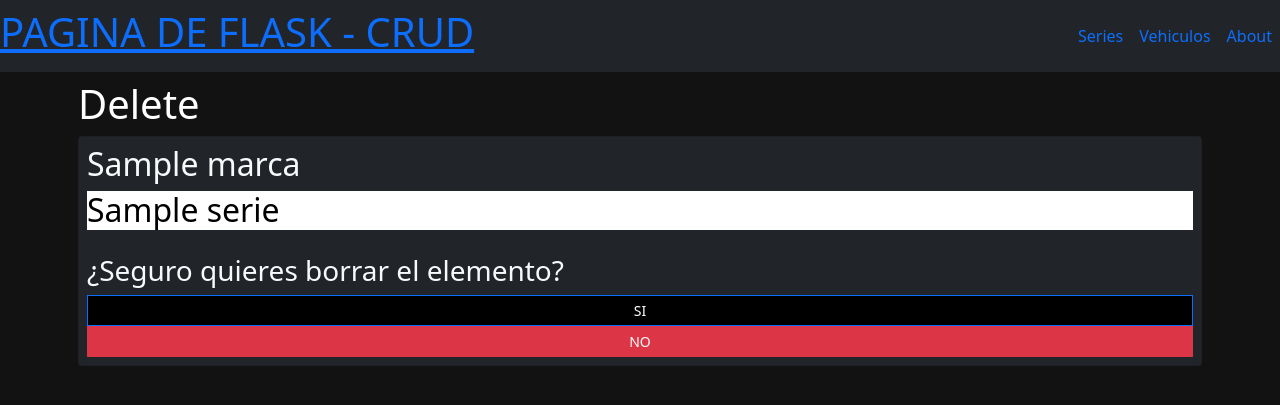
After one commit to PMUbide/CRUD_concesionario, a Flask app: page /series/delete/1 in a window 1280 px wide. The commit adds this page. Shown: the top 405 px of the page. Run offline with Flask 2, Linux system fonts and the light colour scheme; tables that the repository leaves empty hold one stand-in row (values such as "Sample post").

Commit message:
Creado update y delete de series

```diff
--- a/models/serie.py
+++ b/models/serie.py
@@ -7,8 +7,8 @@ class Serie(db.Model):
     nombre = db.Column(db.String(100))
     #specify which property is the foreign key in a relationship
     marca_id = db.Column(db.Integer, db.ForeignKey('marca.id'))
-    #Relación con tabla-child
-    vehiculos = db.relationship("Vehiculo", backref="serie")
+    #Relación con tabla-child - borrará todos los vehiculos de la serie al borrar la serie
+    vehiculos = db.relationship("Vehiculo", backref="serie", cascade="all, delete-orphan")
 
     def __init__(self, nombre):
         self.nombre = nombre
--- a/routes/serie.py
+++ b/routes/serie.py
@@ -30,8 +30,6 @@ def add():
     marca = Marca.query.get(marca_id)
     marca.series.append(new_serie)
 
-    new_serie.marca
-
 
     db.session.add(new_serie)
 
@@ -43,3 +41,37 @@ def add():
 
     # Función de flask para hacer redirecciones
     return redirect(url_for('marcas.index'))
+
+
+@series.route("/series/update/<id>", methods=["POST", "GET"])
+def update(id):
+    serie = Serie.query.get(id)
+    marcas = Marca.query.all()
+
+    if request.method == 'POST':
+        serie.nombre = request.form["nombre"]
+        valor = request.form["marca_id"]
+
+        if(valor != 'None'):
+            serie.marca_id = request.form["marca_id"]
+
+
+        db.session.commit()
+        flash("Serie updateado satisfactoriamente!")
+        return redirect(url_for('series.index'))
+
+    return render_template('series/update.html', serie=serie, marcas=marcas)
+
+# Espera un id
+@series.route("/series/delete/<id>", methods=["POST", "GET"])
+def delete(id):
+
+    serie = Serie.query.get(id)
+
+    if request.method == 'POST':
+        db.session.delete(serie)
+        db.session.commit()
+        flash("Serie borrado satisfactoriamente!")
+        return redirect(url_for('series.index'))
+
+    return render_template('series/delete.html', serie=serie)
--- /dev/null
+++ b/static/css/main.css
@@ -0,0 +1,7 @@
+body{
+    background-color: #121212;
+}
+
+.bg-black{
+    background: #090909;
+}
--- /dev/null
+++ b/templates/series/delete.html
@@ -0,0 +1,25 @@
+{% extends 'layout.html' %}
+
+{% block body %}
+
+<h1 class="text-white">Delete</h1>
+
+<form  action="/series/delete/{{serie.id}}" method="POST" class="card p-2 bg-dark text-light">
+
+    <div class="mb-3">
+        <h2 id="marca">{{serie.marca}}</h2>
+        <h2 class=" bg-white border-0 text-black" >{{serie.nombre}}</h2>
+
+    </div>
+
+
+    <h3> ¿Seguro quieres borrar el elemento? </h3>
+
+    <button class="btn btn-primary bg-black btn-sm rounded-0"  >SI</button>
+
+
+    <a class="btn btn-danger btn-sm rounded-0" href="{{ url_for('series.index') }}">NO</a>
+
+</form>
+
+{% endblock %}
--- a/templates/series/index.html
+++ b/templates/series/index.html
@@ -58,9 +58,10 @@
                         <p class="text-danger"> {{serie.marca}}</p>
                         <div>
                             <!--Función para llamar directamente a la función update del blueprint-->
-                            <a class="btn btn-dark bg-black btn-sm rounded-0" href="">Update</a>
+                            <a class="btn btn-dark bg-black btn-sm rounded-0" href="{{ url_for('series.update',  id=serie.id) }}">Update</a>
 
-                            <a class="btn btn-danger btn-sm rounded-0" href="">Delete</a>
+                            <a class="btn btn-danger btn-sm rounded-0" href="{{ url_for('series.delete',  id=serie.id) }}">Delete</a>
+
                         </div>
                     </div>
                 </div>
```
Also changed, not shown: templates/series/update.html (+13 -9 lines).
